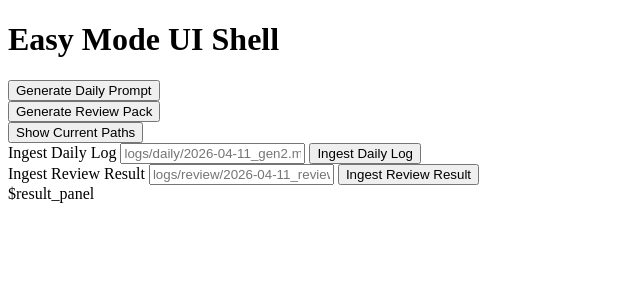
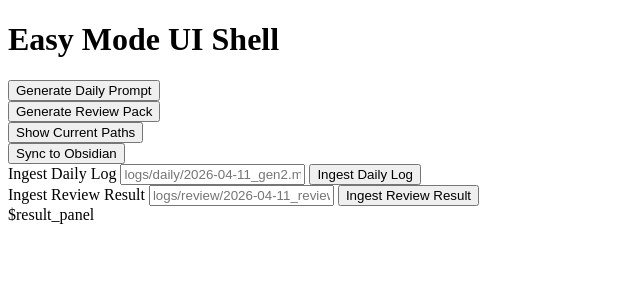
Before and after one commit to chrisge616/english_study, a Python web app: template ui_shell/templates/index.html in a window 1280 px wide. Shown: the top 300 px of the page, without its empty margins (0-640 px from the left). Run offline with Jinja, Linux system fonts and the light colour scheme; the template is opened without the code that fills it, so the values that code supplies are empty.

Commit message:
add sync to obsidian action

```diff
--- a/ui_shell/routes.py
+++ b/ui_shell/routes.py
@@ -9,6 +9,7 @@ def dispatch_action(facade: EasyModeFacade, action_name: str, *, path: str = "")
         "generate_daily_prompt": facade.generate_daily_prompt,
         "generate_review_pack": facade.generate_review_pack,
         "get_current_paths": facade.get_current_paths,
+        "sync_to_obsidian": facade.sync_to_obsidian,
         "ingest_daily_log": lambda: facade.ingest_daily_log(path),
         "ingest_review_log": lambda: facade.ingest_review_log(path),
     }
--- a/ui_shell/templates/index.html
+++ b/ui_shell/templates/index.html
@@ -22,6 +22,10 @@
     </form>
 
     <form method="post" action="/action">
+      <button type="submit" name="action" value="sync_to_obsidian">Sync to Obsidian</button>
+    </form>
+
+    <form method="post" action="/action">
       <label for="daily-log-path">Ingest Daily Log</label>
       <input id="daily-log-path" type="text" name="path" placeholder="logs/daily/2026-04-11_gen2.md">
       <button type="submit" name="action" value="ingest_daily_log">Ingest Daily Log</button>
```
